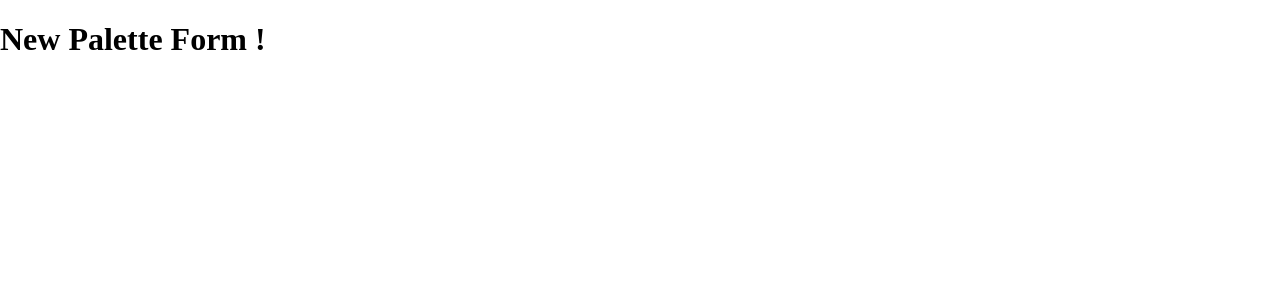
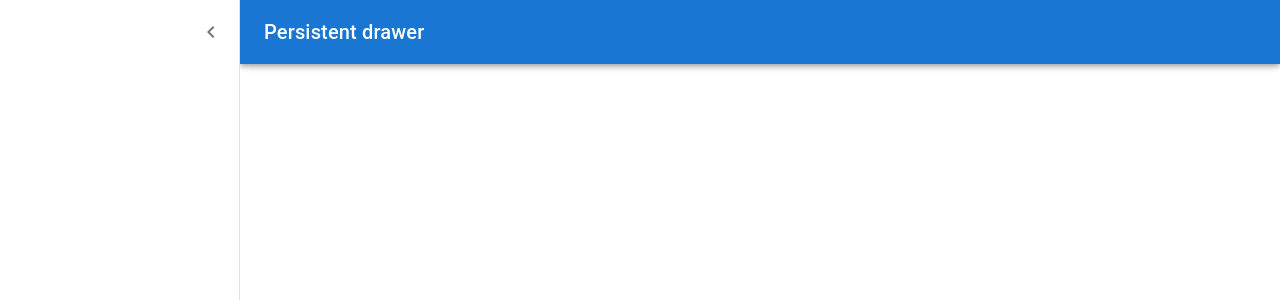
Before and after one commit to Maheen16/Color-App, a React (Create React App) app: page /palette/newpalette in a window 1280 px wide. Shown: the top 300 px of the page. Built offline with nearby package versions, Linux system fonts and the light colour scheme.

Commit message:
Added drawer to NewPaletteForm

```diff
--- a/src/Components/NewPaletteForm.js
+++ b/src/Components/NewPaletteForm.js
@@ -1,11 +1,100 @@
 import React, { Component } from "react";
+import { styled } from "@mui/material/styles";
+import Box from "@mui/material/Box";
+import Drawer from "@mui/material/Drawer";
+import CssBaseline from "@mui/material/CssBaseline";
+import MuiAppBar from "@mui/material/AppBar";
+import Toolbar from "@mui/material/Toolbar";
+import Typography from "@mui/material/Typography";
+import IconButton from "@mui/material/IconButton";
+import MenuIcon from "@mui/icons-material/Menu";
+import ChevronLeftIcon from "@mui/icons-material/ChevronLeft";
 
+const drawerWidth = 240;
 export default class NewPaletteForm extends Component {
+  constructor(props) {
+    super(props);
+    this.state = {
+      open: true,
+    };
+  }
+  handleDrawerOpen = () => {
+    this.setState({ open: true });
+  };
+  handleDrawerClose = () => {
+    this.setState({ open: false });
+  };
   render() {
+    const { open } = this.state;
+
+    const DrawerHeader = styled("div")(({ theme }) => ({
+      display: "flex",
+      alignItems: "center",
+      padding: theme.spacing(0, 1),
+      // necessary for content to be below app bar
+      ...theme.mixins.toolbar,
+      justifyContent: "flex-end",
+    }));
+
+    const AppBar = styled(MuiAppBar, {
+      shouldForwardProp: (prop) => prop !== "open",
+    })(({ theme, open }) => ({
+      transition: theme.transitions.create(["margin", "width"], {
+        easing: theme.transitions.easing.sharp,
+        duration: theme.transitions.duration.leavingScreen,
+      }),
+      ...(open && {
+        width: `calc(100% - ${drawerWidth}px)`,
+        marginLeft: `${drawerWidth}px`,
+        transition: theme.transitions.create(["margin", "width"], {
+          easing: theme.transitions.easing.easeOut,
+          duration: theme.transitions.duration.enteringScreen,
+        }),
+      }),
+    }));
     return (
-      <div>
-        <h1>New Palette Form !</h1>
-      </div>
+      <Box sx={{ display: "flex" }}>
+        <CssBaseline />
+        <AppBar
+          position="fixed"
+          open={open}
+          sx={{ width: "calc(100% -drawerWidth)" }}
+        >
+          <Toolbar>
+            <IconButton
+              color="inherit"
+              aria-label="open drawer"
+              onClick={this.handleDrawerOpen}
+              edge="start"
+              sx={{ mr: 2, ...(open && { display: "none" }) }}
+            >
+              <MenuIcon />
+            </IconButton>
+            <Typography variant="h6" noWrap component="div">
+              Persistent drawer
+            </Typography>
+          </Toolbar>
+        </AppBar>
+        <Drawer
+          sx={{
+            width: drawerWidth,
+            flexShrink: 0,
+            "& .MuiDrawer-paper": {
+              width: drawerWidth,
+              boxSizing: "border-box",
+            },
+          }}
+          variant="persistent"
+          anchor="left"
+          open={open}
+        >
+          <DrawerHeader>
+            <IconButton onClick={this.handleDrawerClose}>
+              <ChevronLeftIcon />
+            </IconButton>
+          </DrawerHeader>
+        </Drawer>
+      </Box>
     );
   }
 }
```
